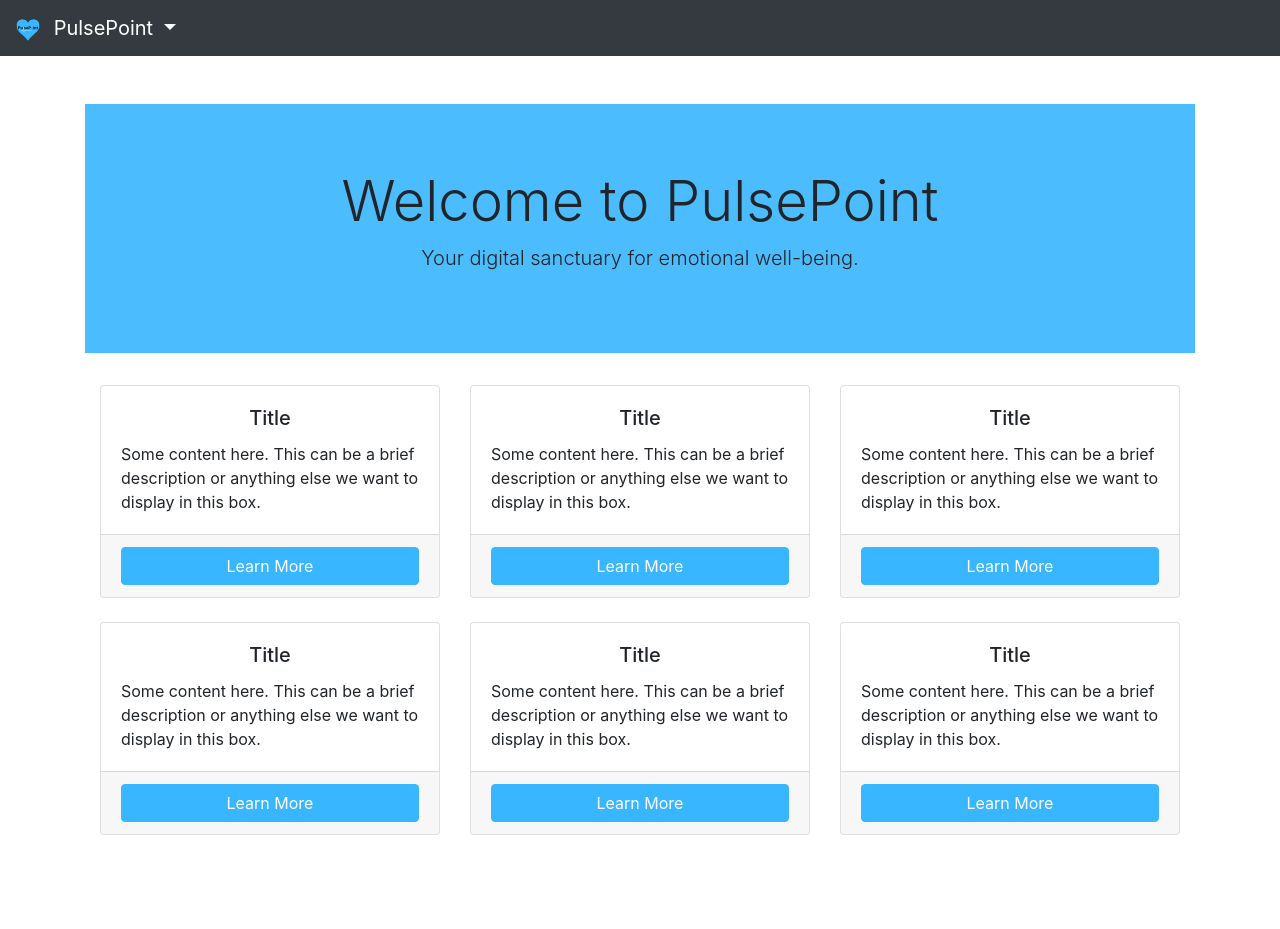
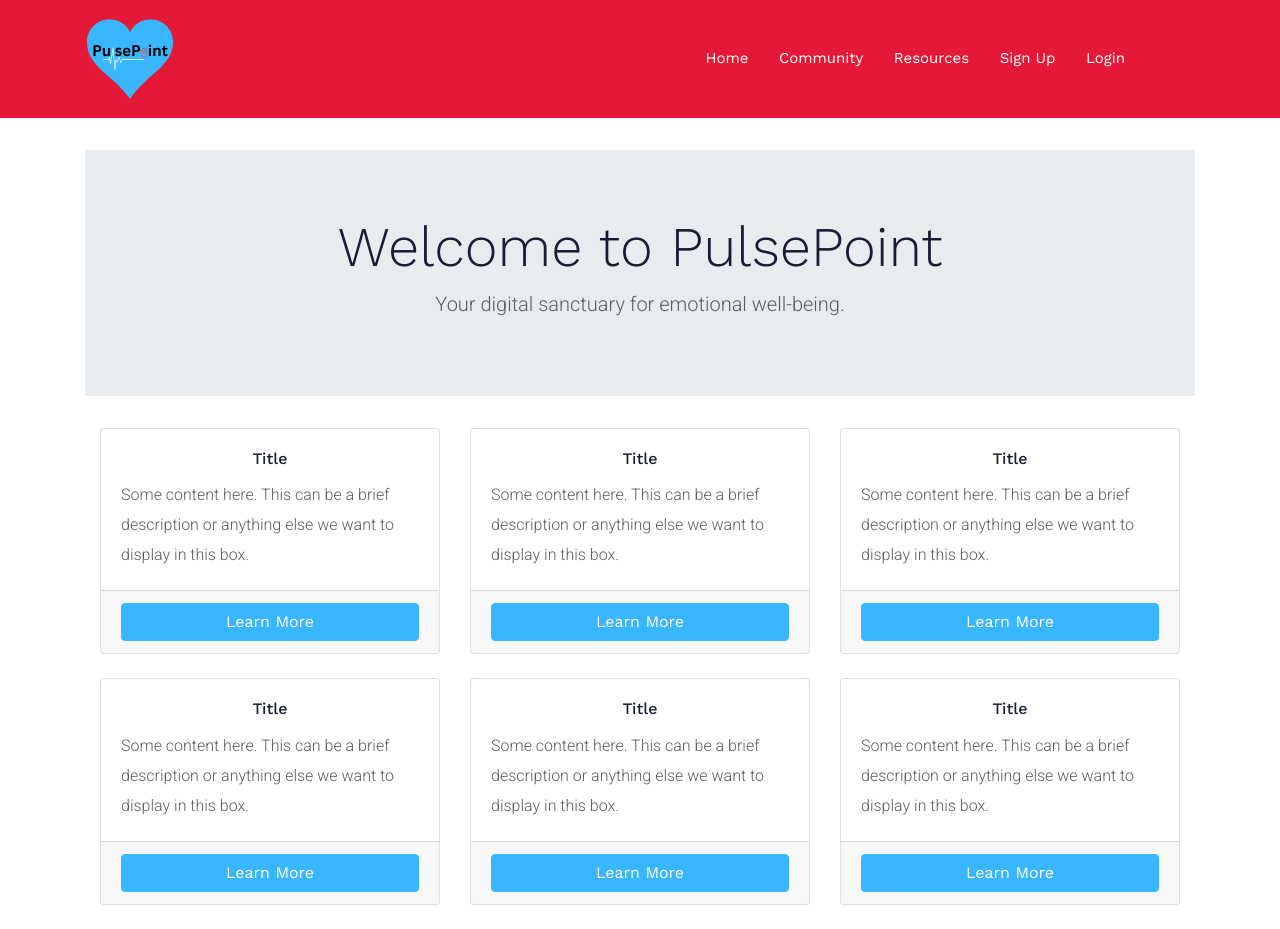
Before and after one commit to MagnumNight/PulsePoint, a Django app: page / in a window 1280 px wide. Before the commit the page ends 835 px from the top, so only its background shows below. Run offline with Django 4.2, Linux system fonts and the light colour scheme; some libraries are stand-ins or nearby versions.

Commit message:
Updates to overall UI

```diff
--- a/resources/templates/resources/home.html
+++ b/resources/templates/resources/home.html
@@ -3,7 +3,7 @@
 {% block title %}Resources{% endblock %}
 
 {% block content %}
-    <div class="jumbotron jumbotron-fluid jumbotron-pulse">
+    <div class="jumbotron jumbotron-fluid jumbotron-pulse" style="margin-top: 150px;">
         <div class="container">
             <h1 class="display-4 text-center">PulsePoint</h1>
             <p class="lead text-center">Resources page</p>
--- a/templates/base.html
+++ b/templates/base.html
@@ -11,71 +11,74 @@
     <link rel="icon" type="image/svg+xml" href="{% static 'icons/favicon.svg' %}">
     <link rel="alternate icon" href="{% static 'icons/favicon.png' %}">
 
-    <!-- Bootstrap CSS -->
-    <link rel="stylesheet" href="https://maxcdn.bootstrapcdn.com/bootstrap/4.5.2/css/bootstrap.min.css">
+    <!-- CSS here -->
+    <link rel="stylesheet" href="{% static 'css/bootstrap.min.css' %}">
+    <link rel="stylesheet" href="{% static 'css/owl.carousel.min.css' %}">
+    <link rel="stylesheet" href="{% static 'css/magnific-popup.css' %}">
+    <link rel="stylesheet" href="{% static 'css/font-awesome.min.css' %}">
+    <link rel="stylesheet" href="{% static 'css/themify-icons.css' %}">
+    <link rel="stylesheet" href="{% static 'css/nice-select.css' %}">
+    <link rel="stylesheet" href="{% static 'css/flaticon.css' %}">
+    <link rel="stylesheet" href="{% static 'css/gijgo.css' %}">
+    <link rel="stylesheet" href="{% static 'css/animate.css' %}">
+    <link rel="stylesheet" href="{% static 'css/slicknav.css' %}">
+    <link rel="stylesheet" href="{% static 'css/style.css' %}">
 
     <!-- Pulse Blue buttons -->
-    <link rel="stylesheet" href="{% static 'css/styles.css' %}">
+    <link rel="stylesheet" href="{% static 'css/styles1.css' %}">
 
-    <style>
-        .navbar-dark .navbar-brand.dropdown-toggle:active,
-        .navbar-dark .dropdown-item:active {
-            background-color: #38B6FF;
-        }
-
-        .navbar-dark .navbar-brand.dropdown-toggle:focus {
-            outline: none;
-            box-shadow: none;
-        }
-    </style>
 </head>
 <body>
 
-<nav class="navbar navbar-expand-lg navbar-dark bg-dark">
-    <button class="navbar-toggler" type="button" data-toggle="collapse" data-target="#navbarNavDropdown"
-            aria-controls="navbarNavDropdown" aria-expanded="false" aria-label="Toggle navigation">
-        <span class="navbar-toggler-icon"></span>
-    </button>
-    <div class="collapse navbar-collapse" id="navbarNavDropdown">
-        <ul class="navbar-nav">
-            <li class="nav-item dropdown">
-                <a class="navbar-brand dropdown-toggle" href="#" id="navbarDropdownMenuLink" role="button"
-                   data-toggle="dropdown" aria-haspopup="true" aria-expanded="false">
-                    <img src="{% static 'icons/favicon.svg' %}" alt="PulsePoint Icon"
-                         style="height: 24px; margin-right: 8px;">
-                    PulsePoint
-                </a>
-
-                <div class="dropdown-menu" aria-labelledby="navbarDropdownMenuLink">
-                    <a class="dropdown-item" href="{% url 'root_home' %}">Home</a>
-                    <a class="dropdown-item" href="{% url 'community:home' %}">Community</a>
-                    <a class="dropdown-item" href="{% url 'resources:home' %}">Resources</a>
-                    <!-- User related links -->
-                    {% if user.is_authenticated %}
-                        <div class="dropdown-divider"></div>
-                        <a class="dropdown-item" href="#">Hello, {{ user.username }}</a>
-                        <a class="dropdown-item" href="{% url 'moodtracker:home' %}">Mood Tracker</a>
-                        <a class="dropdown-item" href="{% url 'logout' %}">Logout</a>
-                        <a class="dropdown-item" href="{% url 'account_settings' %}">Settings</a>
-                    {% else %}
-                        <div class="dropdown-divider"></div>
-                        <a class="dropdown-item" href="{% url 'signup' %}">Sign Up</a>
-                        <a class="dropdown-item" href="{% url 'login' %}">Login</a>
-                    {% endif %}
+<header>
+    <div class="header-area">
+        <div id="sticky-header" class="main-header-area">
+            <div class="container">
+                <div class="row align-items-center">
+                    <div class="col-xl-3 col-lg-3">
+                        <div class="logo-img">
+                            <a href="{% url 'root_home' %}">
+                                <img src="{% static 'icons/favicon.svg' %}" alt="PulsePoint Icon" style="height: 90px;">
+                            </a>
+                        </div>
+                    </div>
+                    <div class="col-xl-9 col-lg-9">
+                        <div class="menu_wrap d-none d-lg-block">
+                            <div class="menu_wrap_inner d-flex align-items-center justify-content-end">
+                                <div class="main-menu">
+                                    <nav>
+                                        <ul id="navigation">
+                                            <li><a href="{% url 'root_home' %}">Home</a></li>
+                                            <li><a href="{% url 'community:home' %}">Community</a></li>
+                                            <li><a href="{% url 'resources:home' %}">Resources</a></li>
+                                            {% if user.is_authenticated %}
+                                                <li><a href="#">Hello, {{ user.username }}</a>
+                                                    <ul class="submenu">
+                                                        <li><a href="{% url 'moodtracker:home' %}">Mood Tracker</a></li>
+                                                        <li><a href="{% url 'logout' %}">Logout</a></li>
+                                                        <li><a href="{% url 'account_settings' %}">Settings</a></li>
+                                                    </ul>
+                                                </li>
+                                            {% else %}
+                                                <li><a href="{% url 'signup' %}">Sign Up</a></li>
+                                                <li><a href="{% url 'login' %}">Login</a></li>
+                                            {% endif %}
+                                        </ul>
+                                    </nav>
+                                </div>
+                            </div>
+                        </div>
+                    </div>
                 </div>
-            </li>
-        </ul>
+            </div>
+        </div>
     </div>
-</nav>
+</header>
 
 <div class="container mt-5">
     {% block content %}
     {% endblock %}
 </div>
 
-<!-- Optional: jQuery and Bootstrap JS -->
-<script src="https://ajax.googleapis.com/ajax/libs/jquery/3.5.1/jquery.min.js"></script>
-<script src="https://maxcdn.bootstrapcdn.com/bootstrap/4.5.2/js/bootstrap.min.js"></script>
-
 </body>
 </html>
--- a/templates/homepage.html
+++ b/templates/homepage.html
@@ -1,12 +1,34 @@
 {% extends "base.html" %}
 
 {% block content %}
-    <div class="jumbotron jumbotron-fluid jumbotron-pulse">
+    <div class="jumbotron jumbotron-fluid" style="margin-top: 150px;">
         <div class="container">
             <h1 class="display-4 text-center">Welcome to PulsePoint</h1>
             <p class="lead text-center">Your digital sanctuary for emotional well-being.</p>
         </div>
     </div>
+
+    <!-- slider_area_start -->
+    <div class="slider_area">
+        <div class="slider_active owl-carousel">
+            <div class="single_slider  d-flex align-items-center slider_bg_1 overlay">
+                <div class="container">
+                    <div class="row">
+                        <div class="col-xl-12">
+                            <div class="slider_text ">
+                                <span>the best medical center</span>
+                                <h3><span>Bringing health</span> <br>
+                                    to life for the whole family.</h3>
+                                <a href="#" class="boxed-btn5">Discover More
+                                </a>
+                            </div>
+                        </div>
+                    </div>
+                </div>
+            </div>
+        </div>
+    </div>
+    <!-- slider_area_end -->
 
     <div class="container">
         <div class="row">
@@ -28,4 +50,5 @@
             {% endfor %}
         </div>
     </div>
+
 {% endblock %}
--- a/templates/registration/login.html
+++ b/templates/registration/login.html
@@ -5,7 +5,7 @@
 {% block content %}
     <form method="POST" action="{% url 'login' %}">
         {% csrf_token %}
-        <div class="jumbotron jumbotron-fluid jumbotron-pulse">
+        <div class="jumbotron jumbotron-fluid jumbotron-pulse" style="margin-top: 150px;">
             <div class="container">
                 <h1 class="display-4 text-center">Login</h1>
             </div>
--- a/templates/registration/settings.html
+++ b/templates/registration/settings.html
@@ -3,7 +3,7 @@
 {% block title %}Account Settings{% endblock %}
 
 {% block content %}
-    <div class="jumbotron jumbotron-fluid jumbotron-pulse">
+    <div class="jumbotron jumbotron-fluid jumbotron-pulse " style="margin-top: 150px;">
         <div class="container">
             <h1 class="display-4 text-center">Account Settings</h1>
             <p class="lead text-center">Manage your account preferences and security settings here.</p>
--- a/templates/registration/signup.html
+++ b/templates/registration/signup.html
@@ -4,7 +4,7 @@
 {% block content %}
     <form method="post" action="{% url 'signup' %}">
         {% csrf_token %}
-        <div class="jumbotron jumbotron-fluid jumbotron-pulse">
+        <div class="jumbotron jumbotron-fluid jumbotron-pulse" style="margin-top: 150px;">
             <div class="container">
                 <h1 class="display-4 text-center">Sign Up</h1>
             </div>
```
